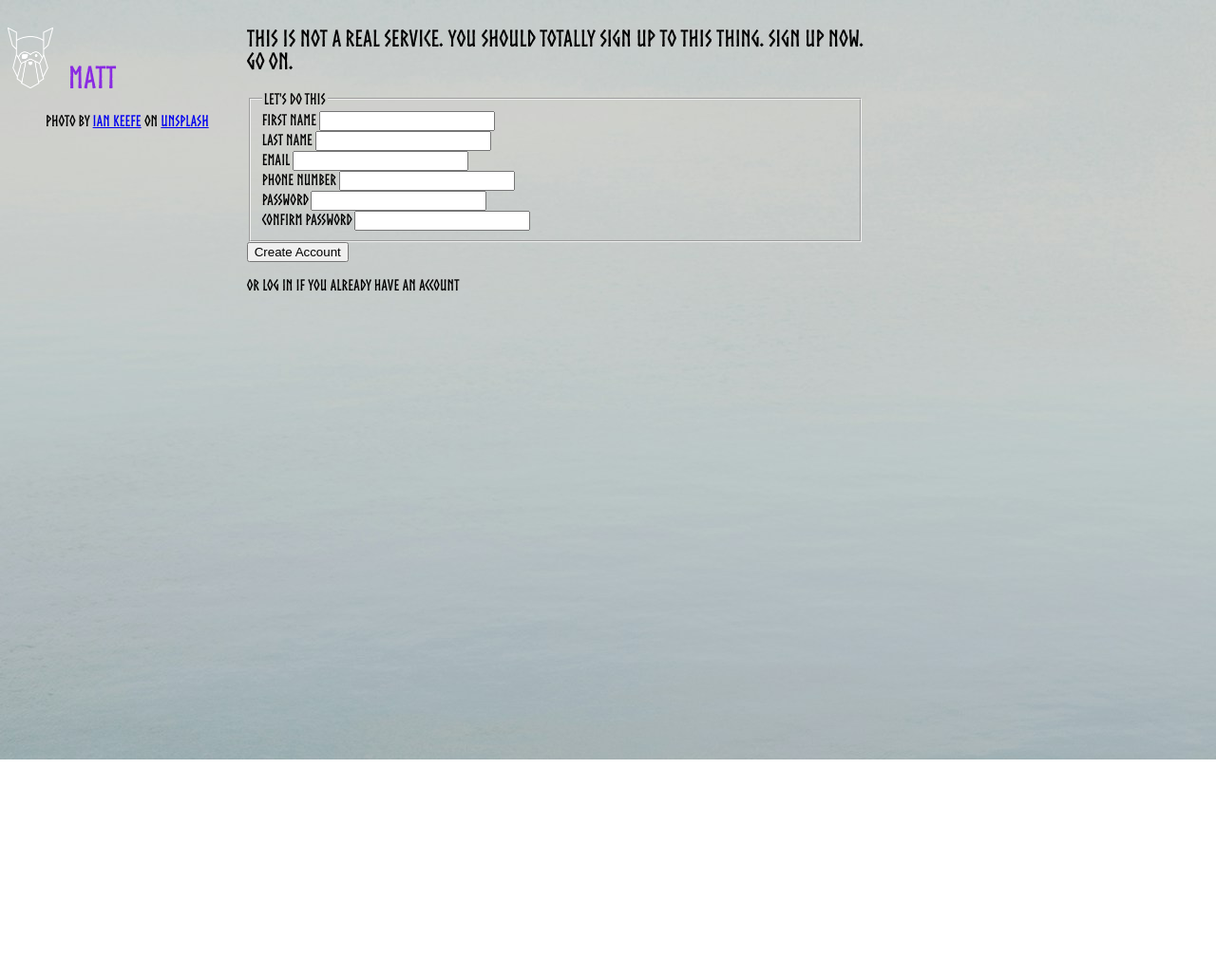
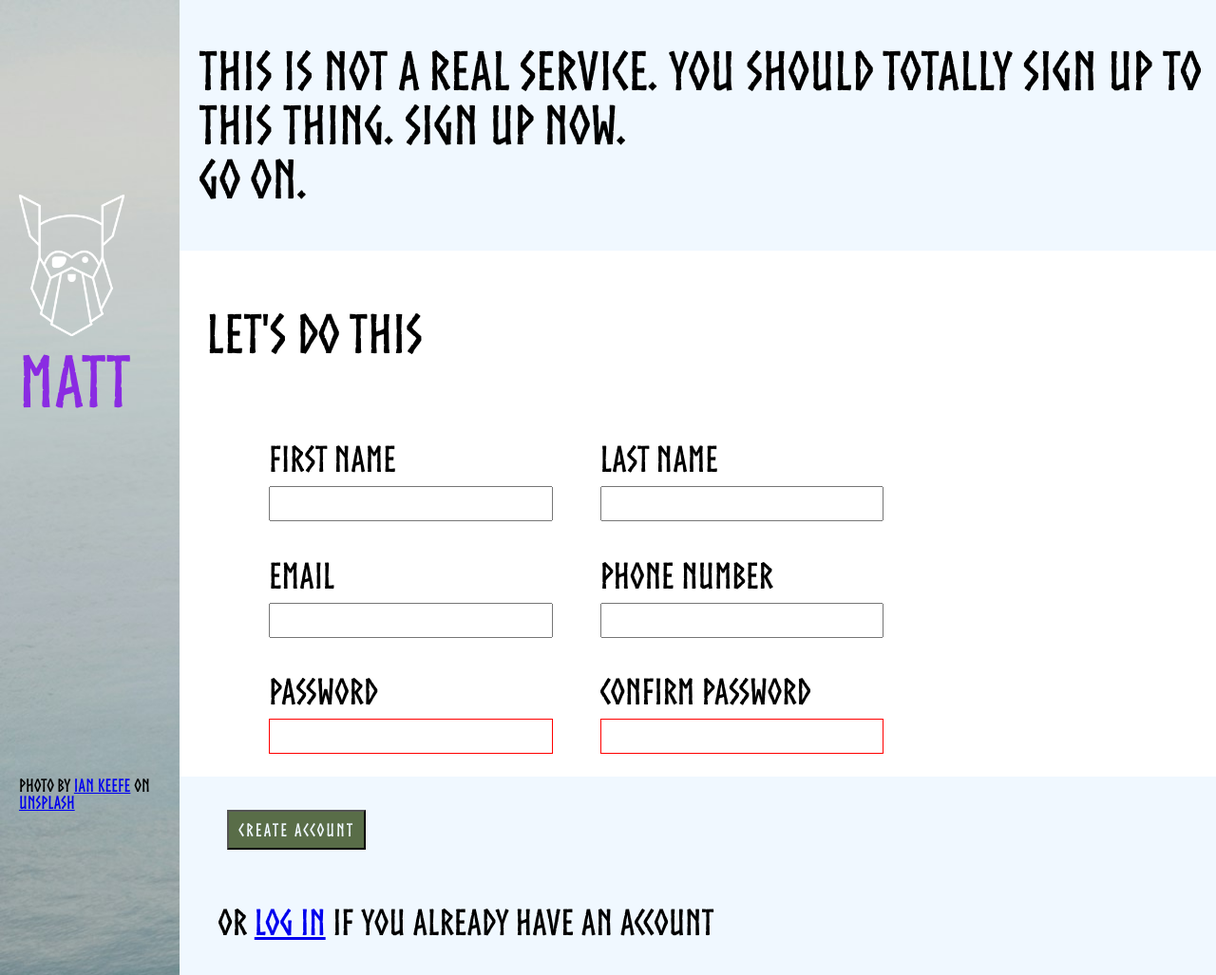
Before and after one commit to MatthewGarner/sign-up-form, a plain HTML site: page index.html in a window 1280 px wide. Shown: the whole page at 95% size. Before the commit the page ends 800 px from the top, so only its background shows below. Drawn offline with Linux system fonts and the light colour scheme.

Commit message:
Add styling inc for invalid password input

```diff
--- a/index.html
+++ b/index.html
@@ -9,12 +9,11 @@
 <body>
     <header>
         <h1>Matt</h1>
-        <figure>
-            <figcaption>Photo by
-                <a href="https://unsplash.com/@iankeefe?utm_content=creditCopyText&utm_medium=referral&utm_source=unsplash">Ian Keefe</a>
-                 on <a href="https://unsplash.com/photos/body-of-water-NBQhCKtg_9Y?utm_content=creditCopyText&utm_medium=referral&utm_source=unsplash">Unsplash</a>
-            </figcaption>
-        </figure>
+        <p>Photo by
+            <a href="https://unsplash.com/@iankeefe?utm_content=creditCopyText&utm_medium=referral&utm_source=unsplash">Ian Keefe</a>
+                on <a href="https://unsplash.com/photos/body-of-water-NBQhCKtg_9Y?utm_content=creditCopyText&utm_medium=referral&utm_source=unsplash">Unsplash</a>
+        </p>
+
     </header>
     <main>
         <h2 class="main-header">This is not a real service.
@@ -24,41 +23,43 @@
             <form class="form">
 
                 <fieldset>
-                    <legend>Let's do this</legend>
+                    <h2 class="form-header">Let's do this</h2>
 
-                    <div>
-                        <label for="first-name">First Name</label>
-                        <input type="text" id="first-name">
-                    </div>
-
-                    <div>
-                        <label for="last-name">Last Name</label>
-                        <input type="text" id="last-name">
-                    </div>
-
-                    <div>
-                        <label for="email">Email</label>
-                        <input type="email" id="email">
-                    </div>
-
-                    <div>
-                        <label for="phone">Phone Number</label>
-                        <input type="tel" id="phone">
-                    </div>
-
-                    <div>
-                        <label for="password">Password</label>
-                        <input type="password" id="password">
-                    </div>
-
-                    <div>
-                        <label for="confirm-password">Confirm Password</label>
-                        <input type="password" id="confirm-password">
+                    <div class="form-inputs">
+                        <div class="form-field">
+                            <label for="first-name">First Name</label>
+                            <input type="text" id="first-name" required>
+                        </div>
+                        <div class="form-field">
+                            <label for="last-name">Last Name</label>
+                            <input type="text" id="last-name" required>
+                        </div>
+                        <div class="form-field">
+                            <label for="email">Email</label>
+                            <input type="email" id="email" required>
+                        </div>
+                        <div class="form-field">
+                            <label for="phone">Phone Number</label>
+                            <input type="tel" id="phone" required>
+                        </div>
+                        <div class="form-field password">
+                            <label for="password">Password</label>
+                            <input type="password" id="password" required>
+                        </div>
+                        <div class="form-field password">
+                            <label for="confirm-password">Confirm Password</label>
+                            <input type="password" id="confirm-password" required>
+                        </div>
                     </div>
                 </fieldset>
-                <button type="submit">Create Account</button>
+                <div class="button">
+                    <button type="submit">Create Account</button>
+                </div>
+
             </form>
-            <p>Or <a>Log in</a> if you already have an account</p>
+            <div class="footer">
+                <p>Or <a href="#">Log in</a> if you already have an account</p>
+            </div>
         </div>
     </main>
 
--- a/style.css
+++ b/style.css
@@ -5,12 +5,29 @@
 
 :root {
     font-family: 'NorseBold', "Lucida Console", Courier;
+    font-size: 28pt;
+    background-color: aliceblue;
 }
 
 body {
-    background-image: url("./img/background.jpg");
     display: flex;
     flex-direction: row;
+    margin: 0;
+}
+
+header {
+    flex-basis: 1 0 30vw;
+    background-image: url("./img/background.jpg");
+    background-size: auto;
+    padding-left: 20px;
+    padding-right: 20px;
+    display: flex;
+    flex-direction: column;
+    justify-content: space-around;
+}
+
+header > p {
+    font-size: 0.5rem;
 }
 
 
@@ -27,3 +44,65 @@ h1::before {
     background-repeat: no-repeat;
     display: inline-block;
 }
+
+.main-header, .footer {
+    padding-left: 20px;
+}
+
+fieldset {
+    border: none;
+    background-color: white;
+    margin: 0;
+
+}
+
+
+.form-field {
+    padding: 0;
+    margin: 0;
+    margin-top: 1rem;
+}
+
+.form-inputs {
+    display: flex;
+    flex-flow: row wrap;
+    justify-content: center;
+    column-gap: 50px;
+    padding-right: 20vw;
+
+}
+
+
+label {
+    display: block;
+    text-align: left;
+}
+
+input {
+    width: 8rem;
+    box-sizing: border-box;
+    height: 1rem;
+}
+
+div.password > input:invalid {
+    border: 1px solid red;
+}
+
+.button {
+    padding-left: 50px;
+    padding-top: 30px;
+}
+
+button {
+    background-color: #596D48;
+    color: aliceblue;
+    padding: 10px;
+    font-size: 0.5rem;
+    font-family: "NorseBold";
+    letter-spacing: 2px;
+}
+
+.footer {
+    padding-left: 40px;
+    padding-top: 20px;
+}
```
